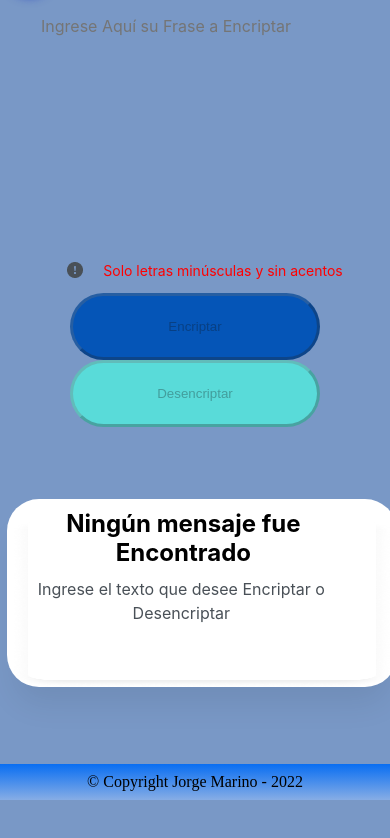
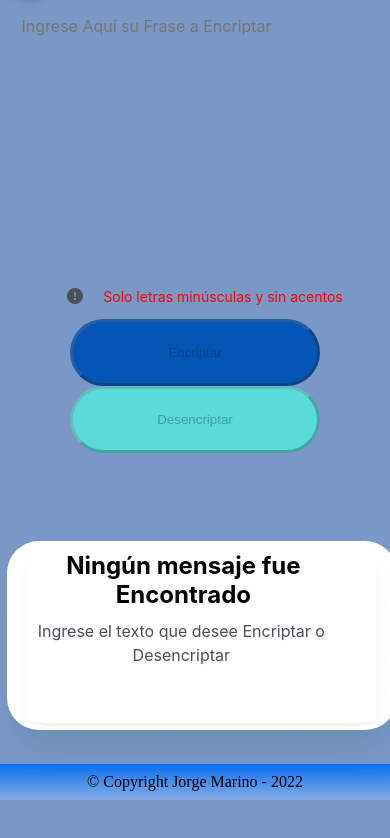
Before and after one commit to jmarino58/alura, a plain HTML site: page index.html in a window 390 px wide. Shown: the part 50-888 px from the top of the page. Before the commit the page ends 850 px from the top, so only its background shows below. Drawn offline with Linux system fonts and the light colour scheme.

Commit message:
Últimos ajustes de resolución de pantalla

```diff
--- a/css/style.css
+++ b/css/style.css
@@ -88,7 +88,7 @@ header img{
 
 .rectangulo{
 	width:100%;
-	height:500px;
+	height:550px;
 
 	right: 10px;
 	padding: 20px 0px 0px 0px;
@@ -228,7 +228,7 @@ header img{
 
 .botonera{
 	position:absolute;
-	top:450px;
+	top:500px;
 	padding: 0 0 6px;
 	text-align:center;
 
@@ -306,7 +306,7 @@ body{
 .textoPrincipal{
 	position: absolute;
 	left:3em;
-	width: 80%;
+	width: 90%;
 	display:block;
 	max-height:30%;
 }
@@ -315,7 +315,7 @@ body{
 	position:absolute;
 	width: 100%;
 	height:20%;
-	top:65%;
+	top:70%;
 	left:0.5vw;
 	right:1px;
 }
@@ -420,7 +420,7 @@ body{
 .copiar{
 	/* Button */
 	position:absolute;
-	top:120%;
+	top:100%;
 	padding: 15px;
 	margin: 0 auto;
 	/* Dark blue/dark-blue-300
@@ -454,7 +454,7 @@ body{
 
 .botonera{
 	position:absolute;
-	top:45%;
+	top:50%;
 	width:100%;
 	padding: 0 0 6px;
 
@@ -532,7 +532,7 @@ body{
 
 */
 
-@media screen and (max-width:600px){
+@media screen and (max-width:840px){
 header img{
 	position: absolute;
 	width:10%;
@@ -550,8 +550,8 @@ header img{
 }
 .textoPrincipal{
 	position: absolute;
-	width: 98%;
-	left: 10%;
+	width: 90%;
+	left: 5%;
 	max-height:25%;
 	top: 4em;
 	font-family: 'Inter';
@@ -585,7 +585,7 @@ header img{
 	display:flex;
 	flex-direction: column;
 	align-items: center;
-	top:37%;
+	top:40%;
 	width:100%;
 	padding: 0 0px 6px;
 	/*right:40px;*/
```
